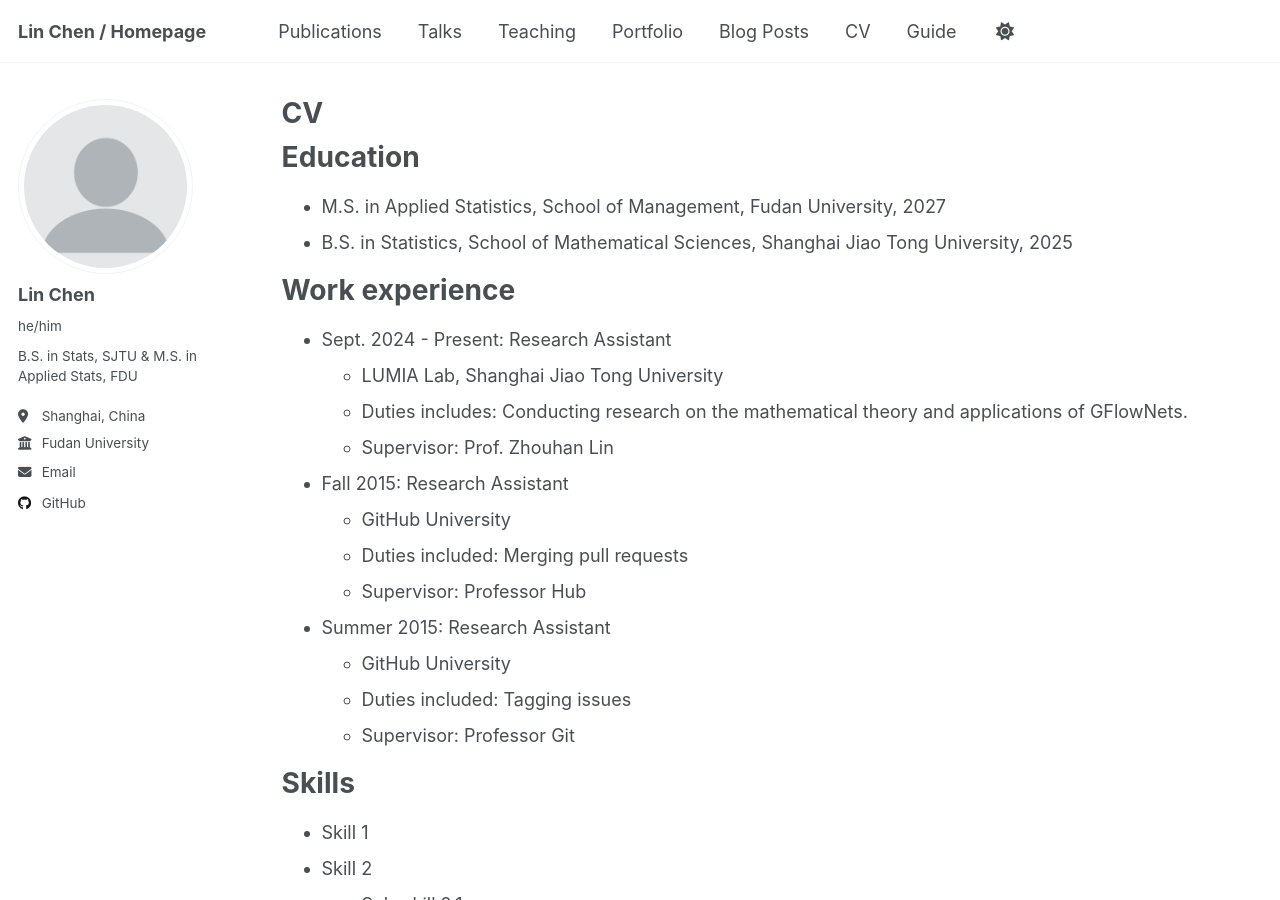
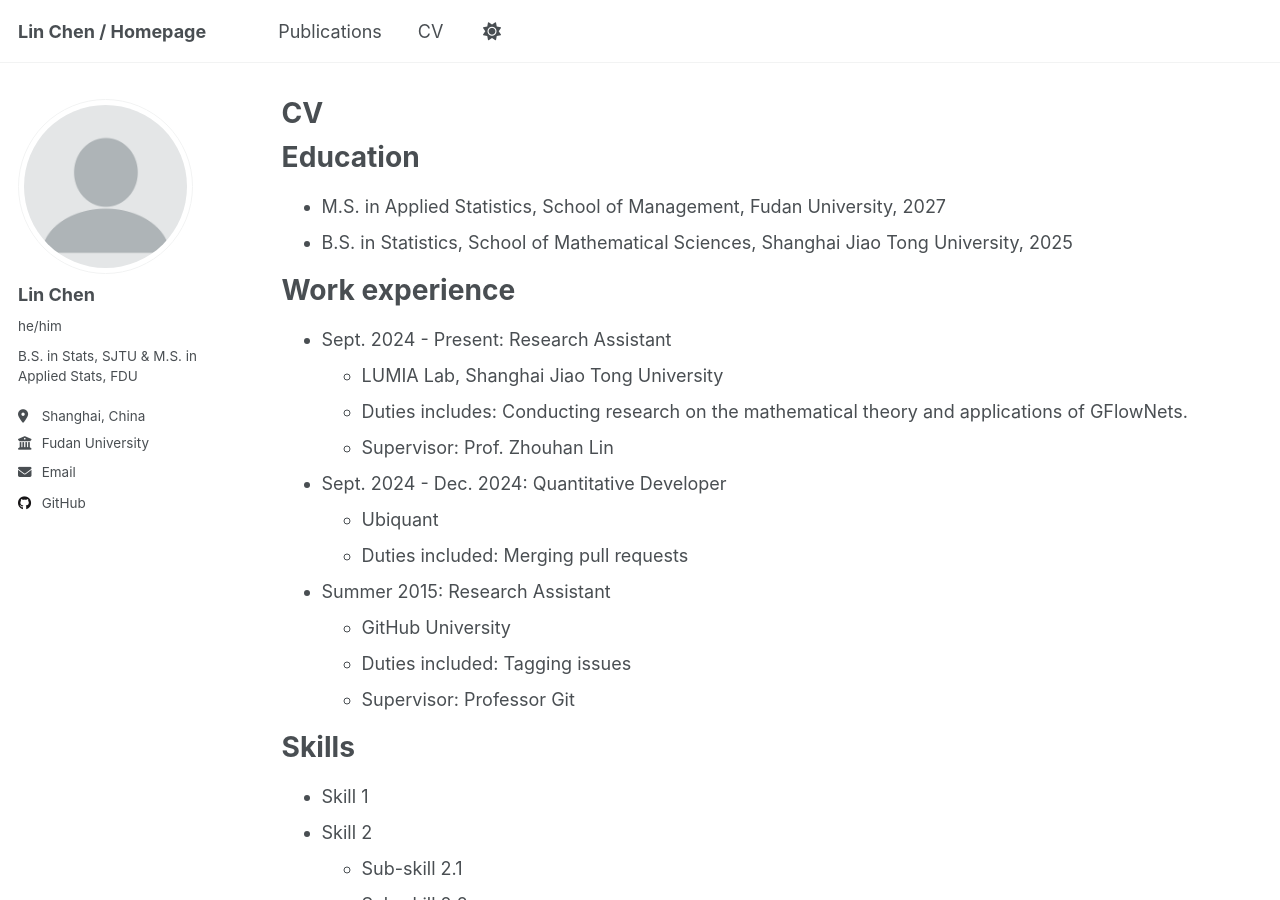
Before and after one commit to Charlie-ChenLin/Charlie-ChenLin.github.io, a Jekyll site: the page built from _pages/cv.md, in a window 1280 px wide and 900 px high. Built offline with Jekyll 4.4.1, drawn with Linux system fonts in a browser that asks for light colours; a script that is not in the unit is left out.

```diff
--- a/_pages/cv.md
+++ b/_pages/cv.md
@@ -21,10 +21,9 @@ Work experience
   * Duties includes: Conducting research on the mathematical theory and applications of GFlowNets.
   * Supervisor: Prof. Zhouhan Lin
 
-* Fall 2015: Research Assistant
-  * GitHub University
+* Sept. 2024 - Dec. 2024: Quantitative Developer
+  * Ubiquant
   * Duties included: Merging pull requests
-  * Supervisor: Professor Hub
 
 * Summer 2015: Research Assistant
   * GitHub University
```
Also changed, not shown: _data/navigation.yml (+10 -10 lines).
